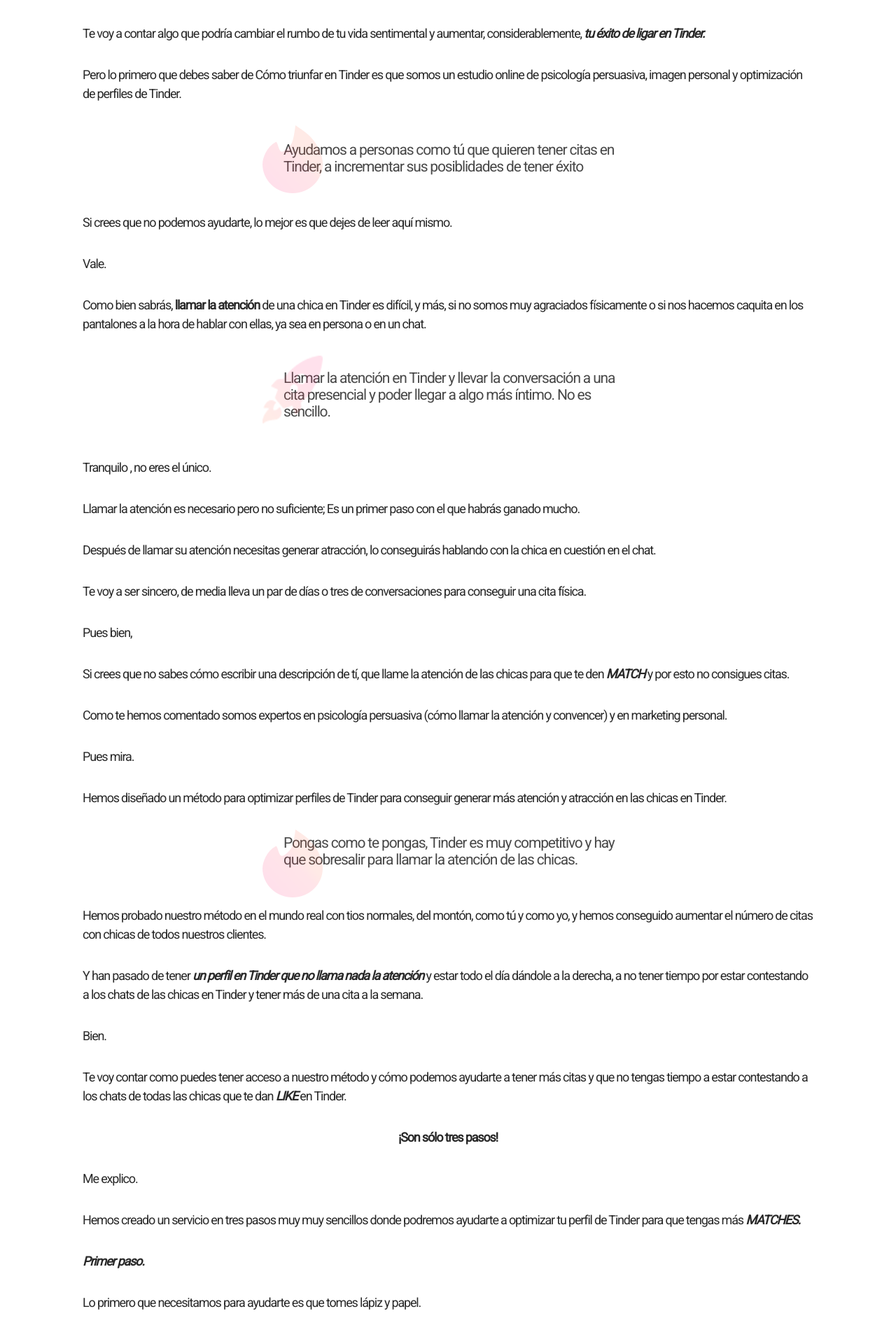
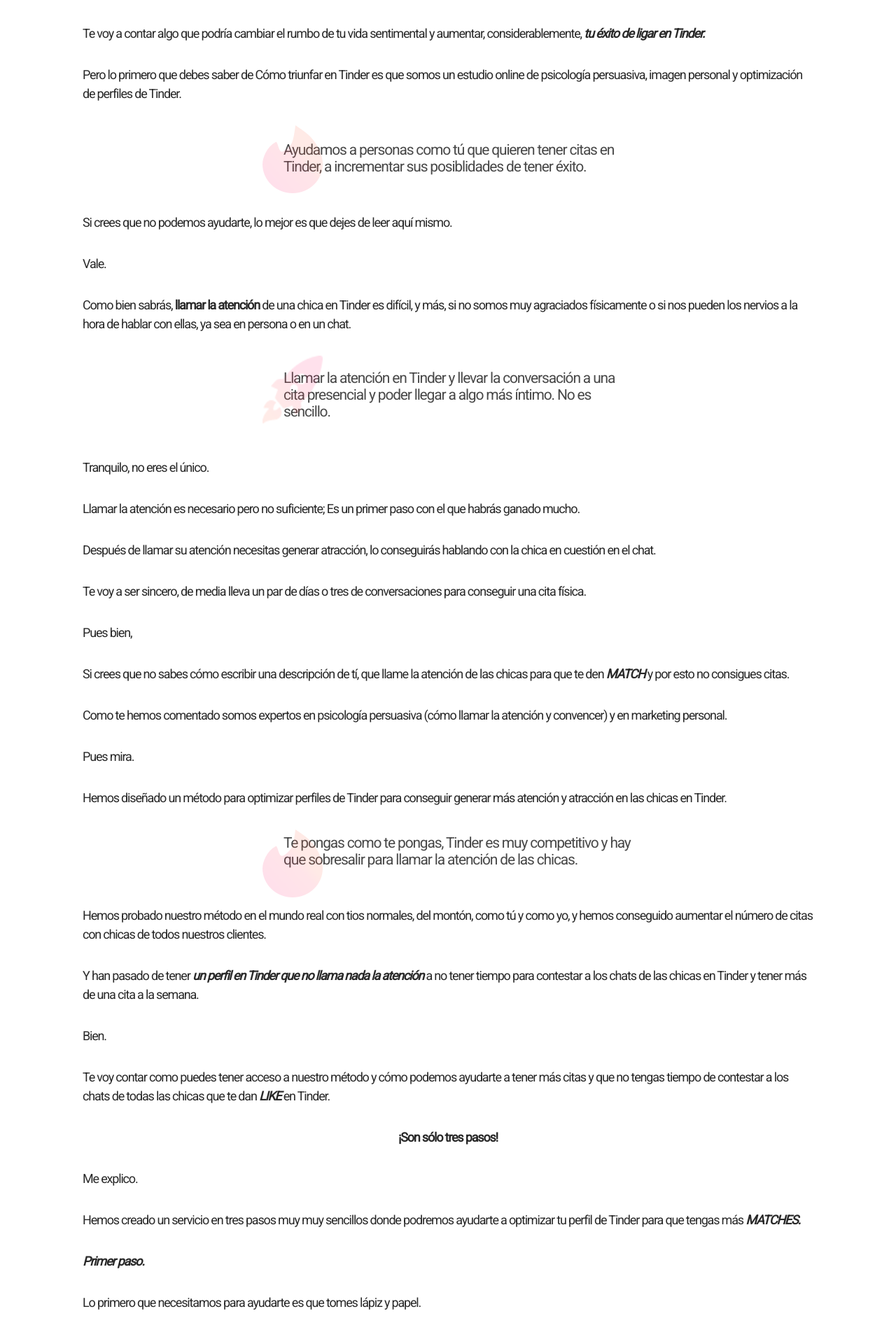
Before and after one commit to dmartincc/tinderpower.github.io, a Jekyll site: the page built from index.md, in a window 1280 px wide. Shown: the part 458-2368 px from the top of the page at 70% size. Built offline with Jekyll 4.4.1, drawn with Linux system fonts in a browser that asks for light colours; comment, search, counter and statistics services are not loaded; some of the changed text lies outside the part shown.

Commit message:
optimize copy

```diff
--- a/_includes/LandingBloqueTexto.html
+++ b/_includes/LandingBloqueTexto.html
@@ -1,11 +1,15 @@
 <div class="container containerbloque ">
   <div class="row mx-auto my-auto">
     <div class="col-12">
-      <img src="assets/img/logo-grad.png"
-         srcset="assets/img/logo-grad@2x.png 2x,
-                 assets/img/logo-grad@3x.png 3x"
-         class="logo-tinder-izq">
-      <p class="bloqueTexto">Ayudamos a personas como tú que quieren tener citas en Tinder, a incrementar sus posiblidades de tener éxito</p>
+      <img
+        src="assets/img/logo-grad.png"
+        srcset="assets/img/logo-grad@2x.png 2x, assets/img/logo-grad@3x.png 3x"
+        class="logo-tinder-izq"
+      />
+      <p class="bloqueTexto">
+        Ayudamos a personas como tú que quieren tener citas en Tinder, a
+        incrementar sus posiblidades de tener éxito.
+      </p>
     </div>
   </div>
 </div>
--- a/_includes/LandingBloqueTexto3.html
+++ b/_includes/LandingBloqueTexto3.html
@@ -1,11 +1,15 @@
 <div class="container-fluid containerbloque">
   <div class="row mx-auto">
     <div class="col-12">
-      <img src="assets/img/logo-grad.png"
-         srcset="assets/img/logo-grad@2x.png 2x,
-                 assets/img/logo-grad@3x.png 3x"
-         class="logo-tinder-izq">
-      <blockquote class="bloqueTexto">Pongas como te pongas, Tinder es muy competitivo y hay que sobresalir para llamar la atención de las chicas.</blockquote>
+      <img
+        src="assets/img/logo-grad.png"
+        srcset="assets/img/logo-grad@2x.png 2x, assets/img/logo-grad@3x.png 3x"
+        class="logo-tinder-izq"
+      />
+      <blockquote class="bloqueTexto">
+        Te pongas como te pongas, Tinder es muy competitivo y hay que sobresalir
+        para llamar la atención de las chicas.
+      </blockquote>
     </div>
   </div>
 </div>
--- a/index.md
+++ b/index.md
@@ -4,7 +4,7 @@
 
 Hola,
 
-Te voy a contar algo que podría cambiar el rumbo de tu vida sentimental y aumentar, considerablemente, ***tu éxito de ligar en Tinder.***
+Te voy a contar algo que podría cambiar el rumbo de tu vida sentimental y aumentar, considerablemente, **_tu éxito de ligar en Tinder._**
 
 Pero lo primero que debes saber de Cómo triunfar en Tinder es que somos un estudio online de psicología persuasiva, imagen personal y optimización de perfiles de Tinder.
 
@@ -14,12 +14,11 @@
 
 Vale.
 
-
-Como bien sabrás, **llamar la atención** de una chica en Tinder es difícil, y más, si no somos muy agraciados físicamente o si nos hacemos caquita en los pantalones a la hora de hablar con ellas, ya sea en persona o en un chat.
+Como bien sabrás, **llamar la atención** de una chica en Tinder es difícil, y más, si no somos muy agraciados físicamente o si nos pueden los nervios a la hora de hablar con ellas, ya sea en persona o en un chat.
 
 {% include LandingBloqueTexto2.html %}
 
-Tranquilo , no eres el único.
+Tranquilo, no eres el único.
 
 Llamar la atención es necesario pero no suficiente; Es un primer paso con el que habrás ganado mucho.
 
@@ -29,8 +28,7 @@
 
 Pues bien,
 
-Si crees que no sabes cómo escribir una descripción de tí, que llame la atención de las chicas para que te den ___MATCH___ y por esto no consigues citas.
-
+Si crees que no sabes cómo escribir una descripción de tí, que llame la atención de las chicas para que te den **_MATCH_** y por esto no consigues citas.
 
 Como te hemos comentado somos expertos en psicología persuasiva (cómo llamar la atención y convencer) y en marketing personal.
 
@@ -42,19 +40,19 @@
 
 Hemos probado nuestro método en el mundo real con tios normales, del montón, como tú y como yo, y hemos conseguido aumentar el número de citas con chicas de todos nuestros clientes.
 
-Y han pasado de tener ***un perfil en Tinder que no llama nada la atención*** y estar todo el día dándole a la derecha, a no tener tiempo por estar contestando a los chats de las chicas en Tinder y tener más de una cita a la semana.
+Y han pasado de tener **_un perfil en Tinder que no llama nada la atención_** a no tener tiempo para contestar a los chats de las chicas en Tinder y tener más de una cita a la semana.
 
 Bien.
 
-Te voy contar como puedes tener acceso a nuestro método y cómo podemos ayudarte a tener más citas y que no tengas tiempo a estar contestando a los chats de todas las chicas que te dan ***LIKE*** en Tinder.
+Te voy contar como puedes tener acceso a nuestro método y cómo podemos ayudarte a tener más citas y que no tengas tiempo de contestar a los chats de todas las chicas que te dan **_LIKE_** en Tinder.
 
 {% include tresPasos.html %}
 
 Me explico.
 
-Hemos creado un servicio en tres pasos muy muy sencillos donde podremos ayudarte a optimizar tu perfil de Tinder para que tengas más ***MATCHES.***
+Hemos creado un servicio en tres pasos muy muy sencillos donde podremos ayudarte a optimizar tu perfil de Tinder para que tengas más **_MATCHES._**
 
-***Primer paso.***
+**_Primer paso._**
 
 Lo primero que necesitamos para ayudarte es que tomes lápiz y papel.
 
@@ -76,27 +74,27 @@
 
 Vale.
 
-***Segundo paso.***
+**_Segundo paso._**
 
 Cuando tengas esta lista de tus gustos y odios y la pequeña historia tuya, háznosla llegar en el formulario que encontrarás más abajo.
 
-Con esto tenemos material suficiente para diseñar varias ***descripciones tuyas totalmente personalizadas*** para aumentar la atención en Tinder.
+Con esto tenemos material suficiente para diseñar varias **_descripciones tuyas totalmente personalizadas_** para aumentar la atención en Tinder.
 
-***Tercer paso.***
+**_Tercer paso._**
 
 Te enviaremos tres descripciones totalmente personalizadas que escribiremos para ti. Así podrás probar y ver cual es la mejor, no te voy mentir, esto va de prueba y error.
 
 No hay una varita mágica que haga que las chicas te den a LIKE.
 
-Lo que sí puedo decirte, es que utilizando varias descripciones con estructuras totalmente probadas psicológicamente podrás ***optimizar tu perfil***, ver cual es él que más llama la atención y con cual consigues más conversaciones.
+Lo que sí puedo decirte, es que utilizando varias descripciones con estructuras totalmente probadas psicológicamente podrás **_optimizar tu perfil_**, ver cual es él que más llama la atención y con cual consigues más conversaciones.
 
-***¿Qué consigo con el servicio de optimización de perfiles de Tinder?***
+**_¿Qué consigo con el servicio de optimización de perfiles de Tinder?_**
 
 ✅ Método de optimización de perfiles de Tinder para llamar más la atención, abrir conversaciones y cerrar citas en Tinder.
 
 ✅ Descripciones totalmente personalizadas persuasivas para llamar la atención de las chicas.
 
-***¿Qué contiene el método de optimización de perfiles de Tinder?***
+**_¿Qué contiene el método de optimización de perfiles de Tinder?_**
 
 ✅ Proceso para probar fotos y descripciones para aumentar el número de LIKES en Tinder.
 
@@ -112,7 +110,7 @@
 
 Si, así es.
 
-Te ayudaremos y te daremos las ***herramientas*** para que puedas conseguirlo.
+Te ayudaremos y te daremos las **_herramientas_** para que puedas conseguirlo.
 
 Hemos diseñado un sistema que funciona (tuvimos que hacerlo, no somos agraciados, ni muy creativos); No es un truco mágico. Es un enfoque de usar Tinder.
 
```
Also changed, not shown: other parts of index.md (+1 -1 lines).
